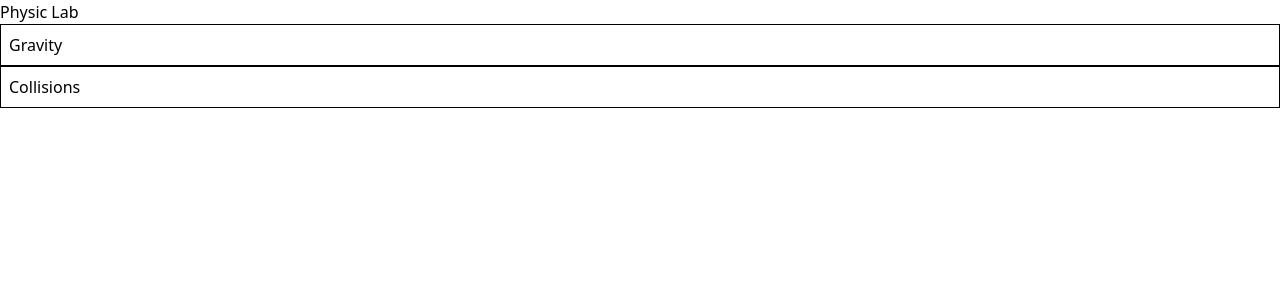
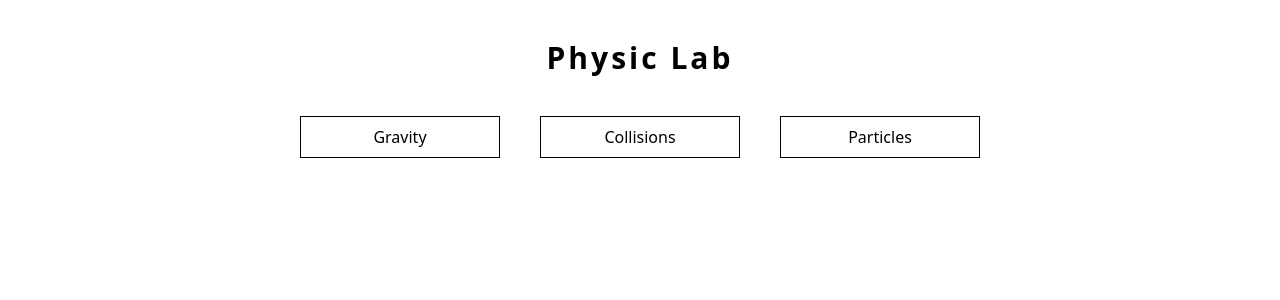
Before and after one commit to Khaiminh1902/physic-lab, a Next.js app: page / in a window 1280 px wide. Shown: the top 300 px of the page. Built offline with nearby package versions, Linux system fonts and the light colour scheme.

Commit message:
done collisions and restyle the hompage

```diff
--- a/app/collisions/page.tsx
+++ b/app/collisions/page.tsx
@@ -211,7 +211,7 @@ export default function Page() {
         ctx.beginPath();
         ctx.moveTo(start.x, start.y);
         ctx.lineTo(end.x, end.y);
-        ctx.strokeStyle = "#22d3ee";
+        ctx.strokeStyle = "#000000";
         ctx.lineWidth = 3;
         ctx.stroke();
 
@@ -236,7 +236,7 @@ export default function Page() {
       }
 
       ballsRef.current.forEach((b) => {
-        ctx.fillStyle = b.id === selectedId ? "#000000" : "#ffffffaa";
+        ctx.fillStyle = b.id === selectedId ? "#000000" : "#000000";
         ctx.font = "12px sans-serif";
         ctx.fillText(
           `m=${b.mass.toFixed(1)}kg`,
--- a/app/page.tsx
+++ b/app/page.tsx
@@ -3,14 +3,30 @@ import React from "react";
 
 const page = () => {
   return (
-    <main className="flex-col flex">
-      Physic Lab
-      <Link href="/gravity" className="border p-2">
-        Gravity
-      </Link>
-      <Link href="/collisions" className="border p-2">
-        Collisions
-      </Link>
+    <main className="flex-col flex p-10">
+      <h1 className="flex items-center justify-center text-3xl font-extrabold tracking-widest mb-10">
+        Physic Lab
+      </h1>
+      <div className="flex gap-10 grid-cols-3 items-center justify-center">
+        <Link
+          href="/gravity"
+          className="border p-2 w-50 flex items-center justify-center hover:bg-slate-100"
+        >
+          Gravity
+        </Link>
+        <Link
+          href="/collisions"
+          className="border p-2 w-50 flex items-center justify-center hover:bg-slate-100"
+        >
+          Collisions
+        </Link>
+        <Link
+          href="/particles"
+          className="border p-2 w-50 flex items-center justify-center hover:bg-slate-100"
+        >
+          Particles
+        </Link>
+      </div>
     </main>
   );
 };
```
